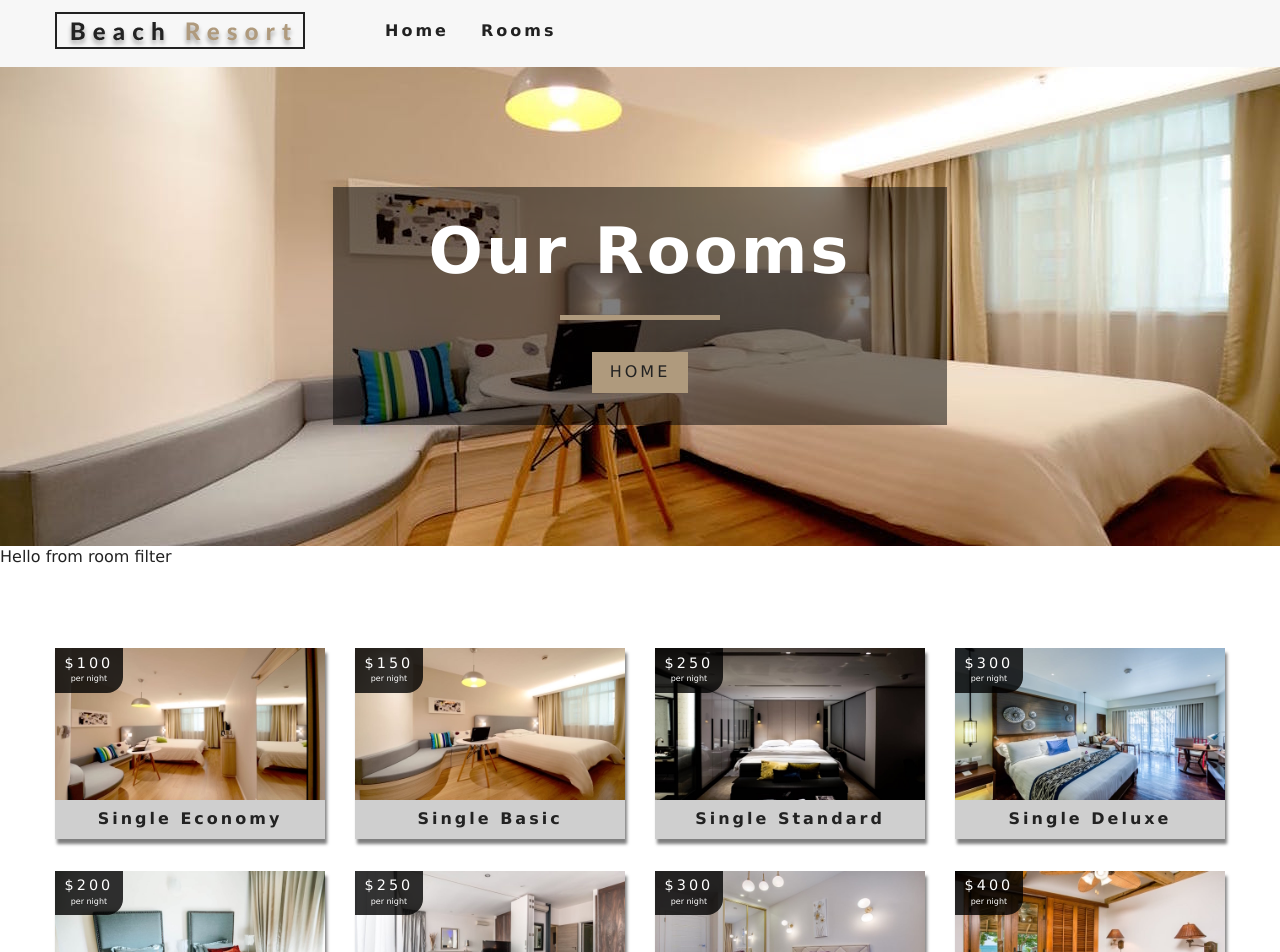
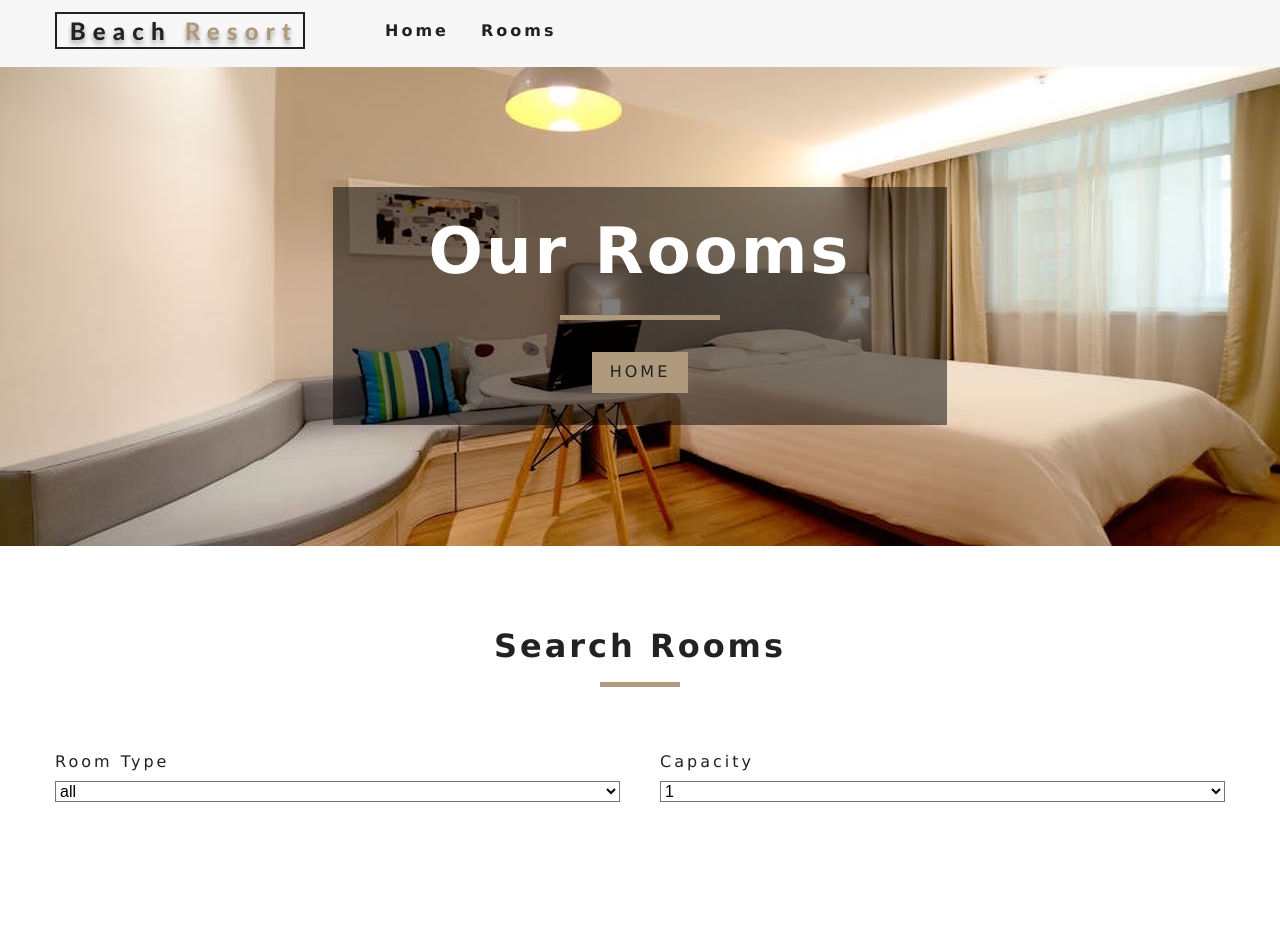
Before and after one commit to salvadorgnolasco/react-beach-resort, a React (Create React App) app: page /rooms in a window 1280 px wide. Shown: the top 952 px of the page. Built offline with nearby package versions, Linux system fonts and the light colour scheme.

Commit message:
Capacity filter implemented

```diff
--- a/src/RoomContext.js
+++ b/src/RoomContext.js
@@ -14,6 +14,15 @@
       sortedRooms: [],
       featuredRooms: [],
       loading: true,
+      type: 'all',
+      capacity: 1,
+      price: 0,
+      minPrice: 0,
+      maxPrice: 0,
+      minSize: 0,
+      maxSize: 0,
+      breakfast: false,
+      pets: false,
     }
   }
 
@@ -21,11 +30,17 @@
     let rooms = this.formatData(items);
     let featuredRooms = rooms.filter(room => room.featured === true);
 
+    let maxPrice = Math.max(...rooms.map(item => item.price));
+    let maxSize = Math.max(...rooms.map(item => item.size));
+
     this.setState({
       rooms,
       sortedRooms: rooms,
       featuredRooms,
       loading: false,
+      price: maxPrice,
+      maxPrice,
+      maxSize,
     });
   }
 
@@ -44,11 +59,48 @@
     let tempRoom = [...this.state.rooms];
     const room = tempRoom.find((room) => room.slug === slug);
     return room;
+  };
+
+  handleChange = event => {
+    const target = event.target;
+    const value = target.type === 'checkbox' ? target.checked : target.value;
+
+    this.setState({
+      [target.name]: value,
+    }, this.filterRooms);
+  }
+
+  filterRooms = () => {
+    let {
+      rooms, type, capacity, price, minSize, maxSize, breakfast, pets
+    } = this.state;
+
+    let tempRooms = [...rooms];
+
+    if (type !== 'all') {
+      tempRooms = tempRooms
+      .filter(room => room.type === type);
+    }
+
+    console.log('tempRooms', tempRooms);
+
+    if (parseInt(capacity) !== 1) {
+      tempRooms = tempRooms
+      .filter(room => room.capacity >= parseInt(capacity));
+    }
+
+    this.setState({
+      sortedRooms: tempRooms,
+    });
   }
 
   render() {
     return (
-      <RoomContext.Provider value={{ ...this.state, getRoom: this.getRoom, }}>
+      <RoomContext.Provider value={{
+        ...this.state,
+        getRoom: this.getRoom,
+        handleChange: this.handleChange,
+      }}>
         {this.props.children}
       </RoomContext.Provider>
     )
--- a/src/components/RoomsFilter.js
+++ b/src/components/RoomsFilter.js
@@ -1,9 +1,67 @@
 import React from 'react';
+import { useContext } from 'react';
+import { RoomContext } from '../RoomContext';
+import Title from './Title';
 
-export default function RoomsFilter() {
+
+const getUniqueRoom = (items, value) => {
+  return [...new Set(items.map(item => item[value]))]
+};
+
+
+export default function RoomsFilter({ rooms }) {
+
+  const context = useContext(RoomContext);
+
+  const {
+    handleChange, type, capacity, price, minPrice, maxPrice, minSize, maxSize, breakfast, pets
+  } = context;
+
+  /**
+   * Types
+   */
+  let types = getUniqueRoom(rooms, 'type');
+  types = ['all', ...types];
+  let capacities = [...getUniqueRoom(rooms, 'capacity')];
+
+  types = types.map((item, index) => {
+    return <option value={item} key={index}>{item}</option>
+  });
+
+  capacities = capacities.map((item, index) => {
+    return <option value={item} key={index}>{item}</option>
+  });
+
+  /**
+   * Render Filters
+   */
   return (
-    <div>
-      Hello from room filter
-    </div>
+    <section className="filter-container">
+      <Title title="search rooms" />
+      <form className="filter-form">
+        {/* Select type */}
+        <div className="form-group">
+          <label htmlFor="type">room type</label>
+          <select name="type" id="type" value={type} className="form-control" onChange={handleChange}>
+            {types}
+          </select>
+        </div>
+        {/* End Select type */}
+
+        {/* Capacity filter */}
+        <div className="form-group">
+          <label htmlFor="capacity">capacity</label>
+          <select
+            name="capacity"
+            id="capacity"
+            value={capacity}
+            className="form-control"
+            onChange={handleChange}>
+              {capacities}
+          </select>
+        </div>
+        {/* End Capacity filter */}
+      </form>
+    </section>
   )
 }
--- a/src/components/RoomsList.js
+++ b/src/components/RoomsList.js
@@ -3,8 +3,6 @@
 import React from 'react';
 
 export default function RoomsList({ rooms }) {
-
-  console.log('rooms', rooms);
 
   if (rooms.length === 0) {
     return (
```
